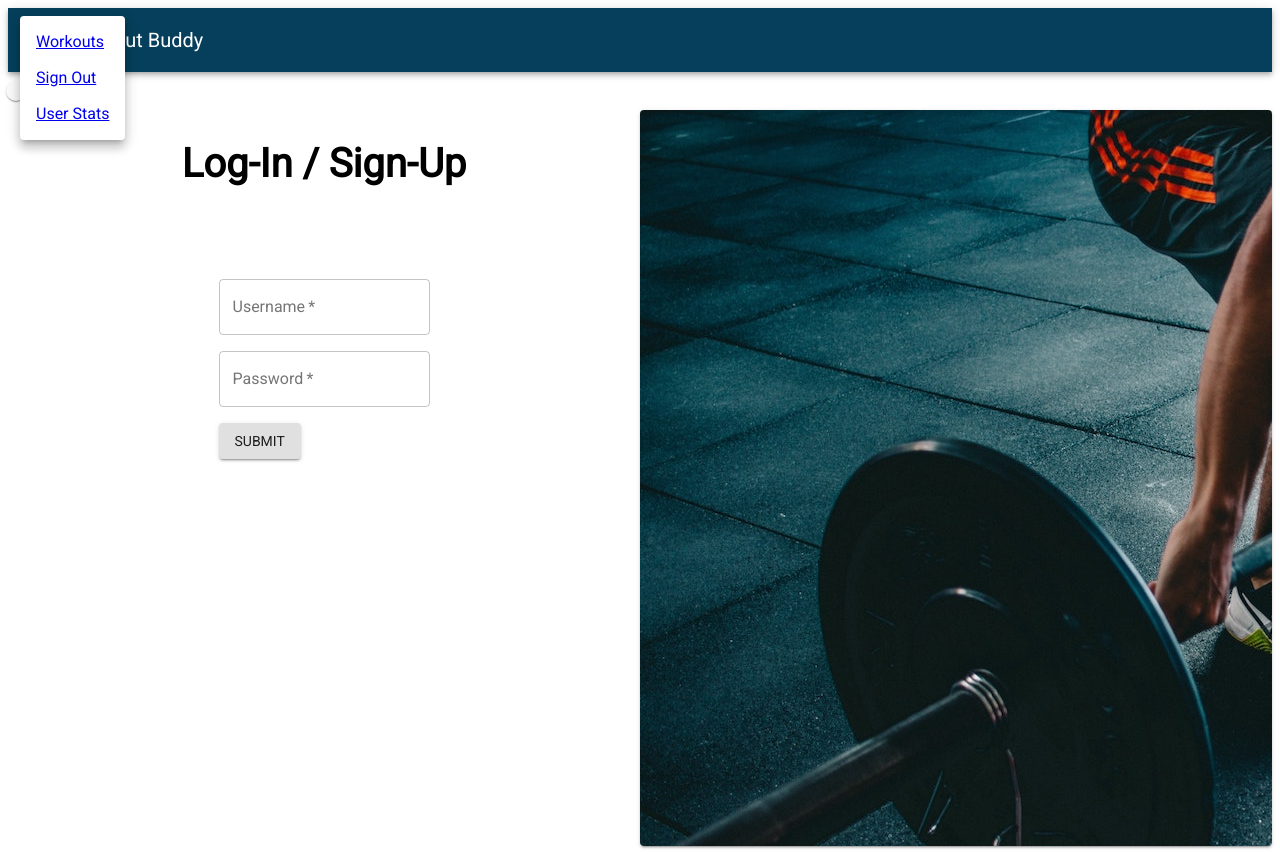
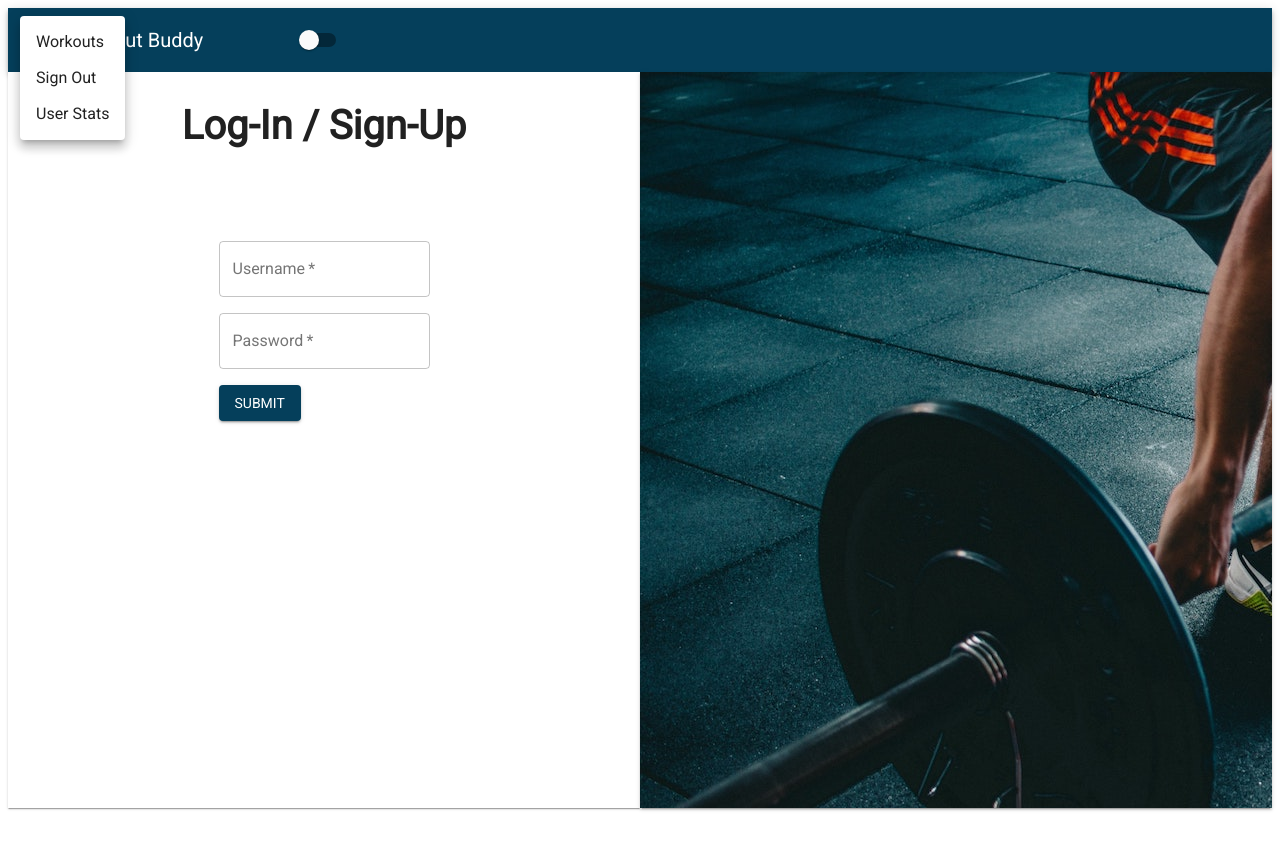
Before and after one commit to ClayData/workout-buddy, a React (Create React App) app in the folder client/: page / in a window 1280 px wide. Both pictures are taken after a click on the button "menu". After the commit the page ends 816 px from the top, so only its background shows below. Built offline with nearby package versions, Linux system fonts and the light colour scheme.

Commit message:
working dark mode

```diff
--- a/client/src/App.js
+++ b/client/src/App.js
@@ -1,7 +1,6 @@
 import React, { useState, useEffect } from 'react';
 import { BrowserRouter as Router, Route } from 'react-router-dom';
 import { createMuiTheme, ThemeProvider } from '@material-ui/core/styles';
-import {FormControlLabel, Switch} from '@material-ui/core/';
 import NavBar from './components/NavBar';
 import Workouts from './pages/Workouts/Workouts';
 import SignIn from './pages/SignIn/SignIn';
@@ -10,7 +9,8 @@ import Stats from './pages/Stats/Stats';
 
 const themeObject ={
   palette: {
-    primary: { main: '#053f5b' },
+    primary: {
+      main: '#053f5b' },
     secondary: { main: '#5e3c6f'},
     type: 'light',
   },
@@ -53,8 +53,7 @@ function App() {
     <ThemeProvider theme={themeConfig}>
       <Router>
             <div className="App">
-              <NavBar user={user} SetUser={SetUser} />
-              <FormControlLabel control={<Switch onClick={toggleDarkMode} />} />
+              <NavBar user={user} SetUser={SetUser} onClick={toggleDarkMode} />
               <Route exact path="/" component={() => {return (<SignIn SetUser={SetUser} />)}} />
               <Route exact path="/workouts" component={Workouts} />
               <Route exact path="/signin" component={() => {return (<SignIn SetUser={SetUser} />)}} />
--- a/client/src/components/LogInForm.js
+++ b/client/src/components/LogInForm.js
@@ -32,6 +32,7 @@ function LogInForm(props) {
                variant="contained"
                type="submit"
                className={classes.btn}
+               color="primary"
                >
                    Submit
                </Button> <br/> <br/>
--- a/client/src/components/MenuButton.js
+++ b/client/src/components/MenuButton.js
@@ -3,13 +3,13 @@ import Menu from '@material-ui/core/Menu';
 import MenuItem from '@material-ui/core/MenuItem';
 import IconButton from '@material-ui/core/IconButton';
 import MenuIcon from '@material-ui/icons/Menu';
-import { Link, useLocation } from "react-router-dom";
+import { Link, useLocation, useHistory } from "react-router-dom";
 import API from "../utils/API"
 import { PromiseProvider } from 'mongoose';
 
 export default function MenuButton(props) {
     const [anchorEl, setAnchorEl] = React.useState(null);
-
+    const history = useHistory()
     const location = useLocation();
 
     const handleClick = (event) => {
@@ -24,6 +24,7 @@ export default function MenuButton(props) {
     const signOut = (event) => {
         sessionStorage.setItem("currentUser", "");
         props.SetUser("");
+        history.push("/signin")
     }
 
     return(
@@ -38,20 +39,23 @@ export default function MenuButton(props) {
             open={Boolean(anchorEl)}
             onClose={() => {setAnchorEl(null);}}
             >
-            <MenuItem>
-                <Link to="/workouts" className={location.pathname === "/" ? "nav-link active" : "nav-link"}>
+            <MenuItem onClick={() => history.push("/workouts")}>
+                {/* <Link to="/workouts" className={location.pathname === "/" ? "nav-link active" : "nav-link"} >
                     Workouts
-                </Link>
+                </Link> */}
+                Workouts
             </MenuItem>
             <MenuItem onClick={signOut}>
-                <Link to="/signin" className={location.pathname === "/signin" ? "nav-link active" : "nav-link"}>
+                {/* <Link to="/signin" className={location.pathname === "/signin" ? "nav-link active" : "nav-link"} >
                     Sign Out
-                </Link>
+                </Link> */}
+                Sign Out
             </MenuItem>
-            <MenuItem>
-                <Link to="/stats" className={location.pathname === "/stats" ? "nav-link active" : "nav-link"}>
+            <MenuItem onClick={() => history.push("/stats")}>
+                {/* <Link to="/stats" className={location.pathname === "/stats" ? "nav-link active" : "nav-link"} >
                     User Stats
-                </Link>
+                </Link> */}
+                User Stats
             </MenuItem>
 
         </Menu>
--- a/client/src/components/NavBar.js
+++ b/client/src/components/NavBar.js
@@ -2,6 +2,7 @@ import React from 'react';
 import { Link } from "react-router-dom";
 import { makeStyles } from '@material-ui/core/styles';
 import { AppBar, Toolbar, Typography } from '@material-ui/core';
+import {FormControlLabel, Switch} from '@material-ui/core/';
 import MenuButton from './MenuButton';
 
 
@@ -26,7 +27,7 @@ function NavBar(props) {
               Workout Buddy
           </Typography>
           <Typography variant="h6" className={classes.title}>
-
+            <FormControlLabel control={<Switch onClick={props.onClick} />} />
           </Typography>
           <Typography variant="h6" className={classes.title}>
 
--- a/client/src/pages/RunWorkout/RunWorkout.js
+++ b/client/src/pages/RunWorkout/RunWorkout.js
@@ -1,5 +1,6 @@
 import React, { useState, useEffect } from 'react';
 import Grid from '@material-ui/core/Grid';
+import Paper from '@material-ui/core/Paper'
 import { makeStyles } from '@material-ui/core/styles';
 import { useParams } from "react-router-dom";
 import Timer from '../../components/Timer';
@@ -21,7 +22,11 @@ const useStyles = makeStyles((theme) => ({
     control: {
         padding: theme.spacing(2),
     },
-
+    workoutHolder:{
+        height: '92vh',
+        width: '100vw',
+       padding: '2rem'
+    }
 }));
 
 function RunWorkout() {
@@ -64,16 +69,19 @@ function RunWorkout() {
     const classes = useStyles();
 
     return (
-        <div className="runWorkout">
+        // <div className="runWorkout">
+            <Paper className={classes.workoutHolder}>
                 <br/>
                 <h2>{workoutTitle}</h2>
                 <Grid container justify="center" className={classes.root} spacing={1}>
+
                         <RunExerciseList exercises={exercises} index={workoutIndex} handleClick={handleClick} onClick={pauseTimer}/>
                         <Timer times={times} index={workoutIndex} title={workoutTitle} id={id} SetIndex={SetWorkoutIndex} currentExercise={exercises[workoutIndex] ? exercises[workoutIndex].exercise : ""} run={runWorkout} />
                         <Grid item xs={2}>
                         </Grid>
                 </Grid>
-        </div>
+            </Paper>
+        // </div>
     )
 }
 
--- a/client/src/pages/SignIn/SignIn.js
+++ b/client/src/pages/SignIn/SignIn.js
@@ -12,7 +12,7 @@ const useStyles = makeStyles({
 
     },
     formHolder:{
-
+        height: '92vh'
     },
     image:{
         backgroundImage: `url(${Image})`,
@@ -57,16 +57,22 @@ function SignIn(props) {
 
     return(
             <Grid container className={classes.root}>
-                <Grid item xs className={classes.formHolder}>
+                 <Grid item xs >
+                     <Paper className={classes.formHolder} square>
+
                         <Grid item className={classes.headerContainer}>
                             <Typography className={classes.header}>
                                 Log-In / Sign-Up
                             </Typography>
                         </Grid>
+                        <Grid item xs>
                             <LogInForm onSubmit={onSubmit} loginError={error}/>
                         </Grid>
+
+                     </Paper>
+                </Grid>
                 <Grid item xs>
-                    <Paper className={classes.image} elevation={2}>
+                    <Paper className={classes.image} elevation={2} square>
 
                     </Paper>
                 </Grid>
--- a/client/src/pages/Stats/Stats.js
+++ b/client/src/pages/Stats/Stats.js
@@ -1,7 +1,15 @@
 import React, {useState, useEffect} from 'react';
 import { Grid, Paper } from '@material-ui/core';
+import { makeStyles } from '@material-ui/core/styles'
 import API from '../../utils/API';
 import './Stats.css';
+
+const useStyles = makeStyles({
+    paperBackground: {
+        height:'92vh',
+        width: '100vw'
+    }
+})
 
 function formatTime(totalSeconds) {
     const hours = Math.floor(totalSeconds / (60*60));
@@ -14,6 +22,7 @@ function formatTime(totalSeconds) {
 function Stats() {
     const [userData, SetUserData] = useState({});
     const [totalTime, SetTotalTime] = useState(0);
+    const classes = useStyles();
 
     useEffect(() => {
         let time = 0;
@@ -29,7 +38,9 @@ function Stats() {
     }, []);
 
     return (
-        <div>
+        <Grid>
+            <Paper className={classes.paperBackground}>
+
                 <h1>{sessionStorage.currentUser} Stats:</h1><br />
                 <div className="stat">
                     <strong>TOTAL WORKOUT TIME:</strong> {formatTime(totalTime)}
@@ -40,7 +51,8 @@ function Stats() {
                 <div className="stat">
                     <strong>WORKOUTS COMPLETED:</strong> {userData.completedWorkouts ? userData.completedWorkouts.length : ""}
                 </div>
-        </div>
+            </Paper>
+        </Grid>
     )
 }
 
--- a/client/src/pages/Workouts/Workouts.js
+++ b/client/src/pages/Workouts/Workouts.js
@@ -1,5 +1,5 @@
 import React, {useState} from 'react';
-import { Grid, Paper } from '@material-ui/core';
+import { Grid, Paper, Container } from '@material-ui/core';
 import { makeStyles } from '@material-ui/core/styles';
 import CreateWorkout from '../../components/CreateWorkout'
 import SavedListContainer from '../../components/SavedListContainer';
@@ -7,10 +7,16 @@ import CompletedListContainer from '../../components/CompletedListContainer';
 
 const useStyles = makeStyles((theme) => ({
     root: {
-
+        backgroundColor: "#f4f7f9"
     },
     number: {
        width: '100px'
+    },
+    background:{
+       width: '100vw',
+       display: 'flex',
+       alignItems: 'center',
+       justifyContent: 'center',
     },
     paper: {
         height: '100vh',
@@ -27,8 +33,9 @@ const Workouts = () => {
 
     const classes = useStyles();
     return(
-        <div>
-            <Grid container direction="row" justify="space-around" alignItems="baseline" className={classes.root}>
+
+            <Grid container className={classes.root}>
+                <Paper className={classes.background} square>
                     <Grid item >
                         <Paper variant="outlined" className={classes.paper}>
                             <CompletedListContainer user={user}/>
@@ -44,8 +51,9 @@ const Workouts = () => {
                             <SavedListContainer workoutAdded={workoutAdded} SetWorkoutAdded={SetWorkoutAdded} user={user}/>
                         </Paper>
                     </Grid>
+                </Paper>
             </Grid>
-        </div>
+
     )
 }
 
```
Also changed, not shown: client/src/components/SavedWorkoutItem.js (+25 -13 lines). Lines whose indentation alone changed are shown as unchanged.
